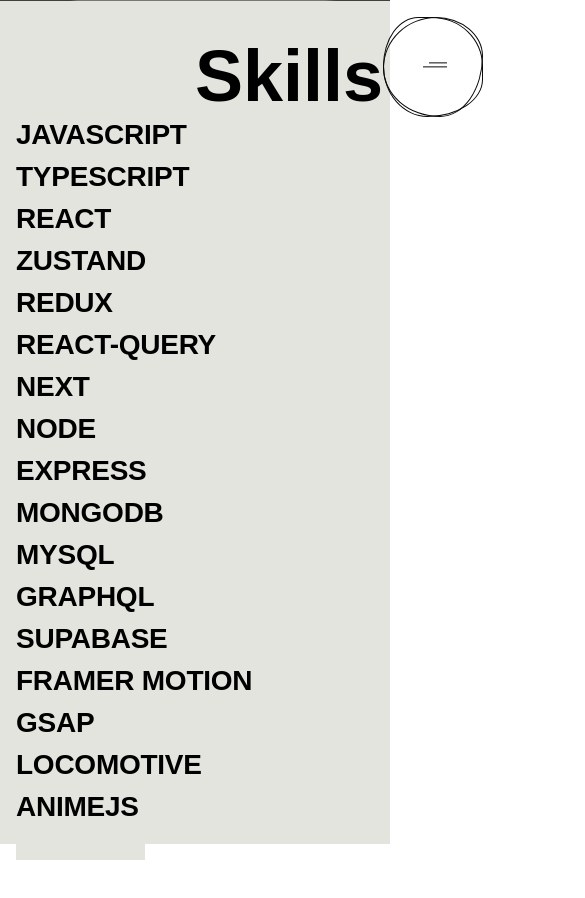
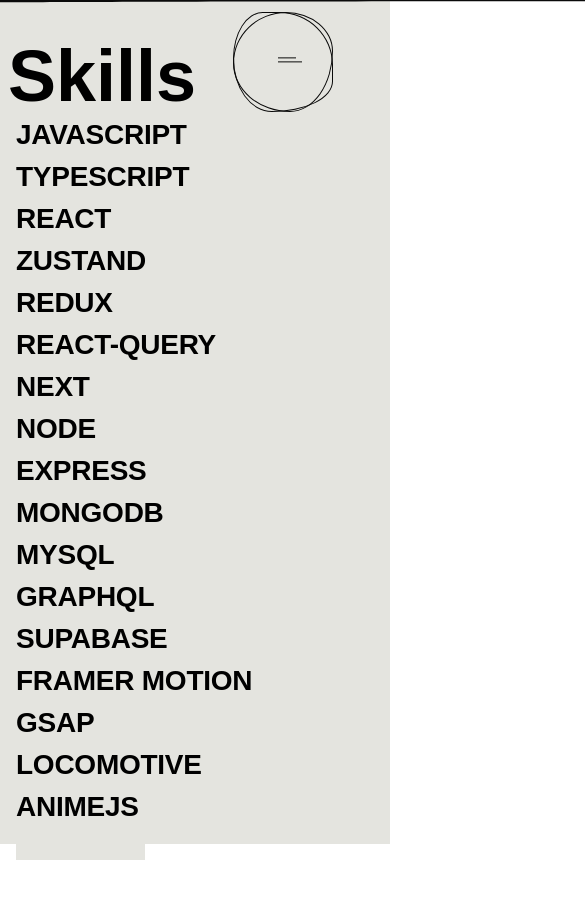
Before and after one commit to SouvikSarkar2/PF24, a Next.js app: page /skill in a window 390 px wide. Shown: the top 898 px of the page, 585 px wide, since content can reach past the window. Before the commit the page ends 860 px from the top, so only its background shows below. Built offline with nearby package versions, Linux system fonts and the light colour scheme; a web font is replaced by a local one.

Commit message:
Bug Fixes

```diff
--- a/src/components/FeaturedWork/work.css
+++ b/src/components/FeaturedWork/work.css
@@ -64,3 +64,8 @@
 .w1 {
   text-align: right;
 }
+
+@media (max-width: 900px) {
+  .main {
+  }
+}
--- a/src/components/Hero/Hero.jsx
+++ b/src/components/Hero/Hero.jsx
@@ -53,12 +53,12 @@
   }, []);
 
   return (
-    <header className="h-screen w-screen flex justify-center items-center bg-[#E4E4DF] text-[#393632]">
-      <div className="w-[50%] text-[80px] flex flex-col justify-center font-bold font-cerlions">
+    <header className="h-screen w-screen flex sm:flex-row flex-col justify-center items-center bg-[#E4E4DF] text-[#393632]">
+      <div className="w-[100%] sm:w-[50%] text-[80px] flex flex-col justify-center font-bold font-cerlions">
         <h1
           id="my-text"
           ref={textRef}
-          className="text-7xl font-bold uppercase overflow-hidden whitespace-nowrap opacity-0 z-10"
+          className="p-5 text-5xl sm:text-7xl font-bold uppercase overflow-hidden whitespace-nowrap opacity-0 z-10"
         >
           Hi I&apos;M
           <br />
@@ -66,7 +66,7 @@
         </h1>
       </div>
       <p
-        className="text-3xl font-[Oswald] desc overflow-hidden z-10"
+        className="p-5 w-[100%] sm:w-auto text-2xl sm:text-3xl font-[Oswald] desc overflow-hidden z-10 "
         ref={descRef}
       >
         Fullstack Web Developer and Designer
--- a/src/components/Navbar/Navbar.jsx
+++ b/src/components/Navbar/Navbar.jsx
@@ -147,15 +147,15 @@
         </div>
       </div>
 
-      <div className="overlay ">
+      <div className="overlay">
         <svg viewBox="0 0 1000 1000">
           <path d="M0 2S175 1 500 1s500 1 500 1V0H0Z" ref={pathRef}></path>
         </svg>
       </div>
       <div className="menu" ref={menuRef}>
         <div className="primary-menu">
-          <div className="menu-container">
-            <div className="wrapper">
+          <div className="menu-container ">
+            <div className="wrapper ">
               <div className="menu-item main-item mr-[240px]">
                 <Link
                   href="/"
--- a/src/components/Navbar/navbar.css
+++ b/src/components/Navbar/navbar.css
@@ -209,12 +209,19 @@
   display: flex;
   flex-direction: column;
   justify-content: space-between;
+  /* background: red; */
+  margin-right: 200px;
 }
 
 .primary-menu a {
   text-transform: uppercase;
   font-size: 110px;
   font-weight: 500;
+  /* overflow: hidden; */
+  /* background: red; */
+  padding-left: -100px;
+  /* margin-left: 0; */
+  /* padding-left: 0; */
 }
 
 .secondary-menu {
@@ -249,3 +256,103 @@
 .primary-menu .menu-container .wrapper .menu-item:nth-child(4) a {
   margin-left: 1em;
 }
+
+@media (max-width: 900px) {
+  .primary-menu .menu-container .wrapper .menu-item:nth-child(1) a {
+    margin-left: 0em;
+  }
+  .primary-menu .menu-container .wrapper .menu-item:nth-child(2) a {
+    margin-left: 0em;
+  }
+  .primary-menu .menu-container .wrapper .menu-item:nth-child(3) a {
+    margin-left: 0em;
+  }
+
+  .primary-menu .menu-container .wrapper .menu-item:nth-child(4) a {
+    margin-left: 0em;
+  }
+  .primary-menu a {
+    font-size: 50px;
+    text-transform: uppercase;
+    font-weight: 500;
+  }
+
+  .overlay {
+    position: absolute;
+    width: 300vw;
+    height: 300vh;
+    top: 0;
+    left: 0;
+    pointer-events: none;
+    overflow: hidden;
+  }
+
+  #toggle-btn {
+    position: absolute;
+    left: 63vw;
+    top: 20px;
+    width: 10px;
+    display: flex;
+    justify-content: center;
+    align-items: center;
+    margin: 2em;
+    z-index: 2;
+    cursor: pointer;
+  }
+
+  .btn-outline {
+    position: absolute;
+    width: 100px;
+    height: 100px;
+    border: 1px solid var(--overlay-bg);
+  }
+
+  .btn-outline-1 {
+    border-radius: 60% 40% 30% 70%/60% 30% 70% 40%;
+    animation: morph 4s linear infinite;
+  }
+
+  .btn-outline-2 {
+    border-radius: 53% 47% 43% 57%/51% 39% 61% 49%;
+  }
+
+  #hamburger {
+    position: relative;
+    width: 20px;
+    height: 20px;
+    z-index: 2;
+  }
+
+  #hamburger span {
+    position: absolute;
+    top: 50%;
+    transform: translateY(-50%);
+    display: inline-block;
+    width: 24px;
+    height: 1.25px;
+    background: var(--overlay-bg);
+    transition: transform 0.25s;
+  }
+
+  #hamburger span::before {
+    position: absolute;
+    left: 0;
+    display: inline-block;
+    content: "";
+    width: 18px;
+    height: 1.25px;
+    background: var(--overlay-bg);
+    transform: translateY(-4px);
+    transition: transform 0.25s;
+  }
+
+  #hamburger .active span {
+    transform: rotate(45deg);
+  }
+
+  #hamburger .active span::before {
+    top: unset;
+    width: 24px;
+    transform: rotate(-90deg);
+  }
+}
--- a/src/components/Skills/SkillsComponent.jsx
+++ b/src/components/Skills/SkillsComponent.jsx
@@ -28,7 +28,9 @@
 
   return (
     <div className="bg-[#E4E4DF] font-bold font-confillia">
-      <div className="absolute top-10 left-[50%] text-7xl">Skills</div>
+      <div className="absolute top-10 sm:left-[50%] text-7xl left-2">
+        Skills
+      </div>
       <div className="flex w-[100vw] h-[100vh] container">
         <div className="img-names col">
           {imgNames.map((imgName) => (
```
Also changed, not shown: src/components/Preloader/preloader.css (+19 -0 lines).
